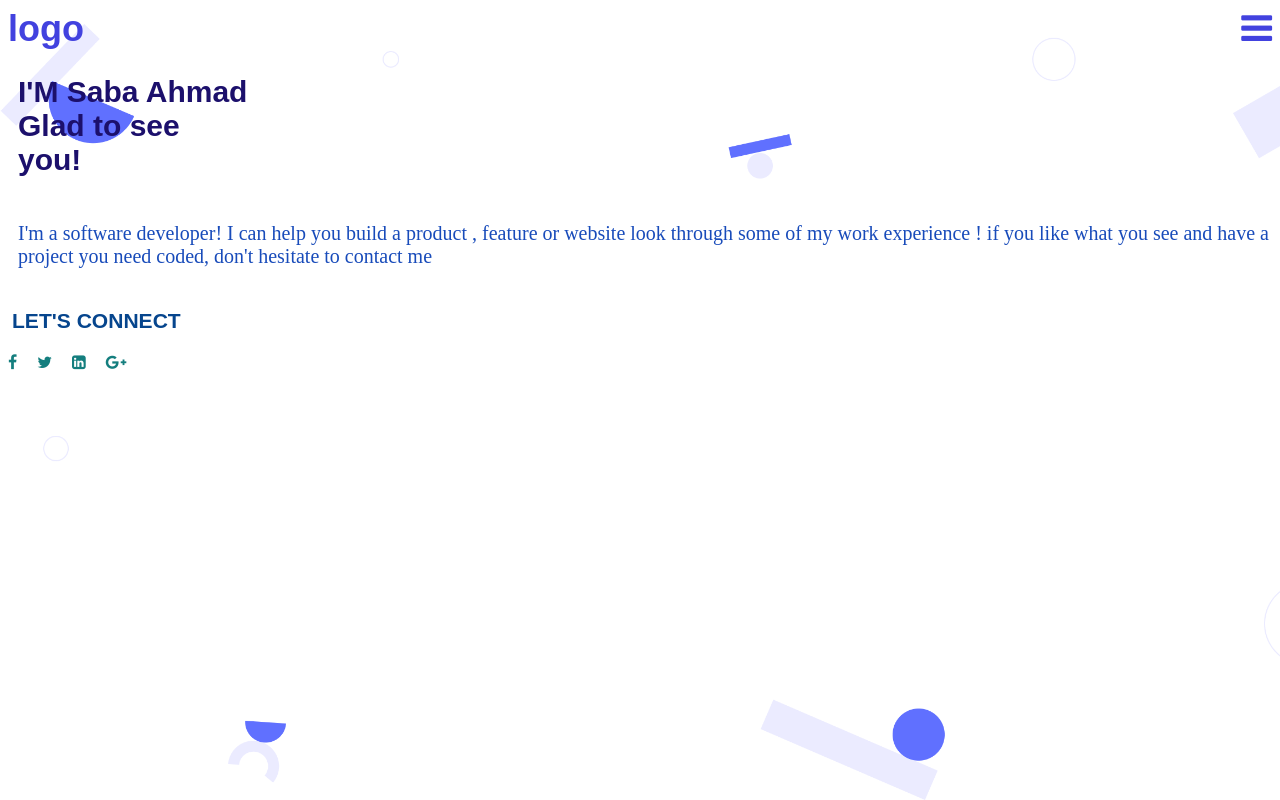
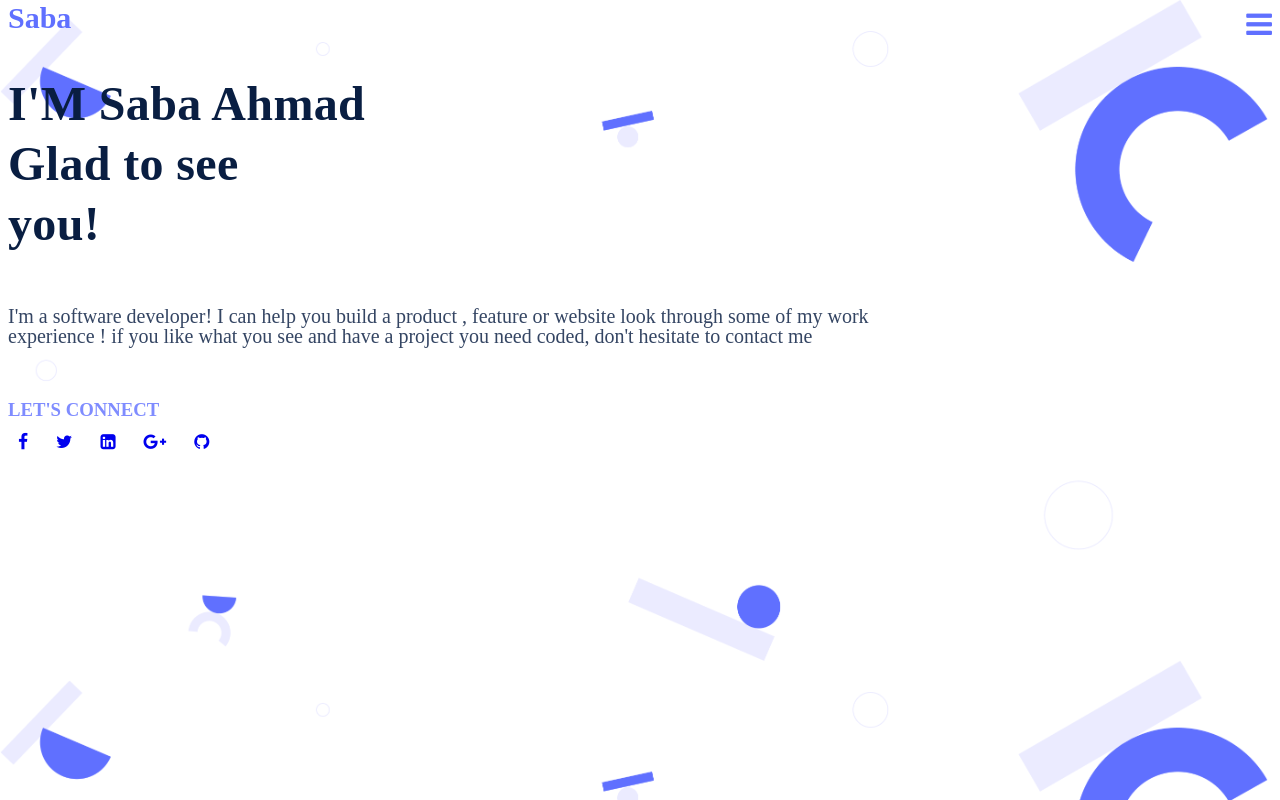
Before and after one commit to SabaAhmad404/mobile-portofolio, a website: page index.html in a window 1280 px wide. Drawn offline with Linux system fonts and the light colour scheme.

Commit message:
changes in code

```diff
--- a/index.html
+++ b/index.html
@@ -11,13 +11,12 @@
 <body>
     <header>
       <div class="container">
-          <a class="logo">logo</a>
+          <a class="logo">Saba</a>
           <nav id="item">
             <i class="fa fa-bars"></i>
           </nav>
 </div>
     </header>
-    <section>
      <div class="fcontent">
       <h1>I'M Saba Ahmad <br> Glad to see <br> you!</h1>
       <p>
@@ -25,20 +24,16 @@
     </p>
      </div>
      <div class="connect">
+      <h3>LET'S  CONNECT</h3>
+    </div>
+    <ul class="icone">
+      <li><a href="#"><i class="fa fa-facebook"></i></a></li>
+      <li><a href="#"><i class="fa fa-twitter"></i></a></li>
+      <li><a href="#"><i class="fa fa-linkedin-square"></i></a></li>
+      <li><a href="#"><i class="fa fa-google-plus"></i></a></li>
+      <li><a href="#"><i class="fa fa-github"></i></a></li>
 
-      <h3>LET'S CONNECT</h3>
-    </div>
-      <div class="social">
-        <i class="fa fa-facebook"></i>
-        <i class="fa fa-twitter"></i>
-        <i class="fa fa-linkedin-square"></i>
-        <i class="fa fa-google-plus"></i>
-
-      </div>
-
-
-
-    </section>
+    </ul>
 
 </body>
 </html>
--- a/style.css
+++ b/style.css
@@ -1,20 +1,25 @@
 body {
-  background-image: url('../mobile-portofolio/image/sabaahmad.png');
-  background-attachment: fixed;
+  background-image: url("/image/picture.png");
   background-repeat: repeat;
   background-size: cover;
 }
 
 .logo {
-  color: rgb(66, 66, 223);
-  font-size: 36px;
-  font-weight: bold;
-  font-family: Arial, Helvetica, sans-serif;
+  width: 76px;
+  height: 20px;
+  color: #6070FF;
+  font-size: 30px;
+  font-weight: 700;
+  font-family:'poppins';
+  font-style: normal;
+  display: flex;
+  align-items: center;
+  text-align: center;
 }
 
 #item {
-  color: rgb(66, 66, 223);
-  font-size: 36px;
+  color: #6070FF;
+  font-size: 30px;
   float: right;
   transition: color 0.5s ease;
 }
@@ -24,45 +29,33 @@ body {
 }
 
 h1 {
-  color: rgb(28, 16, 108);
-  font-size: 30px;
-  font-family: Arial, Helvetica, sans-serif;
-  align-items: flex-end;
-  margin-left: 10px;
+  color: #091E42;
+  font-size: 48px;
+  font-family:'poppins';
+  line-height: 60px;
+  display: flex;
+  align-items: center;
+  letter-spacing: 0.36px;
+  font-weight: 700;
+  flex: none;
+  order: 0;
+  flex-grow: 0;
 }
 
 p {
-  color: rgb(24, 75, 186);
+  width: 920px;
+  height: 60px;
+  color: #344563;
   font-size: 20px;
-  font-family: 'Times New Roman', Times, serif;
+  font-family:'poppins';
+  line-height: 20px;
+  font-style: normal;
   flex-wrap: wrap;
-  margin-left: 10px;
+  font-weight: 400;
+  flex: none;
+  order: 1;
+  flex-grow: 0;
 }
-
-.connect {
-  color: rgb(6, 69, 141);
-  font-size: 18px;
-  font-family: sans-serif;
-  padding-left: 4px;
-  display: flex;
-  align-items: flex-start;
-  justify-content: flex-start;
-}
-
-.social {
-  list-style: none;
-  color: rgb(20, 126, 126);
-  display: flex;
-  align-items: flex-start;
-  justify-content: flex-start;
-  gap: 20px;
-  transition: color 0.5s ease;
-}
-
-.social:hover {
-  color: brown;
-}
-
 .container {
   display: flex;
   justify-content: space-between;
@@ -76,3 +69,46 @@ p {
   justify-content: left;
   align-items: flex-start;
 }
+
+.connect {
+  color: #7F8CFF;
+  font-family: 'Poppins';
+  font-style: normal;
+  font-weight: 500;
+  font-size: 16px;
+  line-height: 10px;
+  align-items: flex-start;
+  left: 10px;
+  flex: none;
+  order: 0;
+  flex-grow: 0;
+}
+
+.icone {
+  list-style: none;
+  display: flex;
+  color: #505F79;
+  gap: 8px;
+  left: 2px;
+  padding-left: 0px;
+  ;
+  transition: color 0.5s ease;
+
+}
+
+.icone:hover {
+  color: brown;
+}
+
+.icone li {
+    margin: 0 10px;
+  }
+
+  .icone a i {
+  font-size: 1.1rem;
+  transition: color 0.4s ease;
+  }
+
+  .icone a:hover i {
+  color: rgb(170, 12, 91);
+  }
```
Also changed, not shown: image/picture.png (added), image/sabaahmad.png (deleted).
